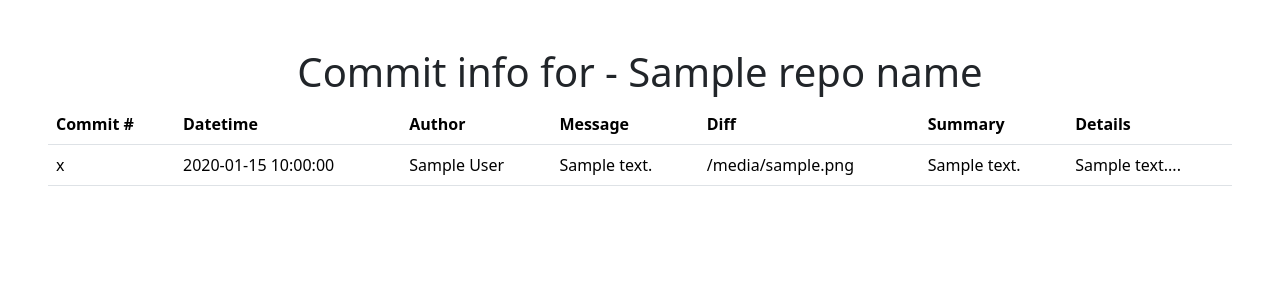
After one commit to a115/icodes-ui, a FastAPI app: template templates/repoInfo.html in a window 1280 px wide. The commit adds this page. Shown: the top 300 px of the page. Run offline with FastAPI, Linux system fonts and the light colour scheme; the template is opened without the code that fills it: most values are stand-ins (such as "Sample title", 1, 10 or a date in 2020).

Commit message:
setup endpoints, home screen, table for commit details, ruff etc.

```diff
--- a/api_endpoints.py
+++ b/api_endpoints.py
@@ -1,17 +1,15 @@
-from fastapi import FastAPI, Request, Depends
 from fastapi.middleware.cors import CORSMiddleware
 from fastapi.responses import HTMLResponse
 from fastapi.staticfiles import StaticFiles
 from fastapi.templating import Jinja2Templates
-from icds.data import get_repo_by_name
-from icds import models
-from sqlmodel import Session
+from datetime import datetime
+from fastapi import FastAPI, Request
+
 
 app = FastAPI(
     title="FastAPI with Jinja2 Templates",
     description="This is a simple example of FastAPI with Jinja2 templates",
     version="0.1.0",
-
 )
 
 # Add CORS middleware
@@ -38,26 +36,106 @@ templates = Jinja2Templates(directory="templates")
 
 @app.get("/", response_class=HTMLResponse)
 async def read_item(request: Request):
-    return templates.TemplateResponse(
-        request=request, name="home.html", context={}
-    )
+    return templates.TemplateResponse(request=request, name="home.html", context={})
 
 
-@app.get("/get-repo/{repo_name}")
-async def get_repos(repo_name: str, db: Session = Depends(models.get_db)):  # extract db out of the request
-    res = get_repo_by_name(db, repo_name)
-    if res:
-        return {
-            "repo_name": res.name,
-            "repo_path": res.path,
-            "remote_url": res.remote_url,
-        }
-    return {"message": "Repo not found"}
+@app.get("/get-repos")
+async def get_repos():
+    return [
+        {
+            "id": "some_id",
+            "name": "some_name",
+            "path": "some/path/to/repo",
+            "remote_url": "some_remote_url",
+            "description": "some_description",
+        },
+        {
+            "id": "some_id_1",
+            "name": "some_name_1",
+            "path": "some/path/to/repo_1",
+            "remote_url": "some_remote_url_1",
+            "description": "some_description_1",
+        },
+    ]
 
 
-@app.get("/another-task", response_class=HTMLResponse)
+@app.get("/show-more-info/{repo_id}", response_class=HTMLResponse)
 async def get_another_page(request: Request):
-    # data.get_repo_name_by_id()
+    # logic to get more info about the repo
+    sample_commit_details_for_repo = [
+        {
+            "id": "some_commit_id",
+            "repo_id": "some_repo_id",
+            "hash": "1c1afa26098f1252018dc15ef7a0af09c6195a43",
+            "datetime": datetime.now(),
+            "author": "John Smith",
+            "commit_message": "Makes OPENAI_API_KEY required",
+            "file_stats": """M README.md
+M icds/settings.py
+M pyproject.toml""",  # could be very long string
+            "summary": "Makes OPENAI_API_KEY required",  # very long string
+            "details": """
+Key changes in the commit:
+1. Updated the README.md file to include instructions on setting environment variables for the OpenAI API key and the default model to be used.
+2. Modified the icodes/settings.py file to remove the default empty value for OPENAI_API_KEY.
+3. Updated the version number in the pyproject.toml file from "0.1.1" to "0.1.3".
+
+Inference of intent:
+1. The changes indicate a focus on enhancing the installation and configuration process for the iCODES application, specifically related to setting up the OpenAI API key and specifying the default GPT model to use.
+2. By removing the default empty value for OPENAI_API_KEY in the settings file, the intention seems to enforce the requirement of users providing their API key, emphasizing the necessity for this configuration.
+3. Updating the version number in pyproject.toml suggests that new features or improvements have been made to the application since the previous version "0.1.1", signalling a progression in the development of the tool.
+
+Overall, the intent behind the changes appears to be improving user experience, ensuring proper configuration, and advancing the functionality of the iCODES application.
+""",  # very long string
+        },
+        {
+            "id": "some_commit_id_1",
+            "repo_id": "some_repo_id_1",
+            "hash": "8f716eeb2490904ac148f49720ddbef080562c69",
+            "datetime": datetime.now(),
+            "author": "Jane Doe",
+            "commit_message": "Feat/staged commit message suggestions (#14)",
+            "file_stats": """
+M README.md
+M icds/git_helpers.py
+M icodes.py
+""",  # could be very long string
+            "summary": "Feat/staged commit message suggestions (#14)",  # very long string
+            "details": """
+Key Changes:
+1. Modified README.md:
+   - Updated instances of "analyze" to "analyse" for consistency.
+   - Changed "analyze" to "analyse" for clarity in describing what iCODES does.
+   - Added a section for suggesting a commit message based on currently staged changes.
+
+2. Modified icds/git_helpers.py:
+   - Added `format_change_diff`, `format_change_str`, and `get_staged_changes` functions for better organization and readability.
+   - Refactored `extract_commit_info` to use `format_change_diff` for improved output formatting.
+   - Added `CHANGE_TYPES` dictionary for mapping change types.
+   - Added `should_ignore_change` function for determining if a change should be ignored.
+   - Implemented handling of ignored changes based on filenames.
+   - Updated the output format to include change types in a more descriptive manner.
+
+3. Modified icodes.py:
+   - Added `get_staged_changes` function for retrieving formatted staged changes.
+   - Updated `inspect_repo` and `build_index` commands to use type hints and provide user-friendly help messages.
+   - Added a new `suggest_commit_message` command to suggest a commit message based on staged changes.
+   - Utilized `get_staged_changes` and `analyse_commit` functions to suggest a commit message and display analysis.
+
+Intent behind the Changes:
+1. The intent was to standardize the language in the README and improve clarity for users by using "analyse" consistently. Additionally, the addition of the section for suggesting a commit message aims to enhance workflow efficiency by providing a convenient feature for users.
+
+2. The changes in `git_helpers.py` suggest a focus on improving code readability, maintainability, and extensibility. By introducing new functions and enhancing existing ones, the code becomes more modular, making it easier to manage different aspects of change handling.
+
+3. The modifications in `icodes.py` reflect a desire to enhance user experience by adding functionality to suggest commit messages based on staged changes. This feature aims to streamline the commit process and provide users with helpful insights into their changes before creating a commit. Additionally, the updates to command signatures and help messages aim to improve usability and clarity for users interacting with the CLI tool.
+""",  # very long string
+        },
+    ]
     return templates.TemplateResponse(
-        request=request, name="anotherPage.html", context={}
+        request=request,
+        name="repoInfo.html",
+        context={
+            "repo_name": "some_repo_name",
+            "commits": sample_commit_details_for_repo,
+        },
     )
--- a/pyproject.toml
+++ b/pyproject.toml
@@ -12,6 +12,7 @@ fastapi = "^0.110.1"
 jinja2 = "^3.1.3"
 uvicorn = "^0.29.0"
 icodes = "^0.1.3"
+ruff = "^0.4.1"
 
 
 [build-system]
--- a/run.py
+++ b/run.py
@@ -1,4 +1,4 @@
+import uvicorn
 
-import uvicorn
 if __name__ == "__main__":
     uvicorn.run("api_endpoints:app", reload=True, reload_dirs=["."])
--- a/templates/base.html
+++ b/templates/base.html
@@ -1,17 +1,25 @@
-<!doctype html>
+<!DOCTYPE html>
 <html lang="en">
   <head>
     {% block head %}
-        <link href="https://cdn.jsdelivr.net/npm/bootstrap@5.0.2/dist/css/bootstrap.min.css" rel="stylesheet"
-              integrity="sha384-EVSTQN3/azprG1Anm3QDgpJLIm9Nao0Yz1ztcQTwFspd3yD65VohhpuuCOmLASjC"
-              crossorigin="anonymous">
-        <link href="{{ url_for('static', path='/styles.css') }}" rel="stylesheet"/>
+
+    <link
+      href="https://cdn.jsdelivr.net/npm/bootstrap@5.3.3/dist/css/bootstrap.min.css"
+      rel="stylesheet"
+      integrity="sha384-QWTKZyjpPEjISv5WaRU9OFeRpok6YctnYmDr5pNlyT2bRjXh0JMhjY6hW+ALEwIH"
+      crossorigin="anonymous"
+    />
+    <link href="{{ url_for('static', path='/styles.css') }}" rel="stylesheet" />
 
     <title>{% block title %}{% endblock %}</title>
     {% endblock %}
   </head>
   <body>
     <div id="content">{% block content %}{% endblock %}</div>
-
+    <script
+      src="https://cdn.jsdelivr.net/npm/bootstrap@5.3.3/dist/js/bootstrap.bundle.min.js"
+      integrity="sha384-YvpcrYf0tY3lHB60NNkmXc5s9fDVZLESaAA55NDzOxhy9GkcIdslK1eN7N6jIeHz"
+      crossorigin="anonymous"
+    ></script>
   </body>
 </html>
--- /dev/null
+++ b/templates/repoInfo.html
@@ -0,0 +1,44 @@
+{% extends "base.html" %} {% block title %} Another page {% endblock %} {% block
+content %}
+<body>
+  <div class="d-flex flex-column align-items-center m-5">
+    <h1>Commit info for - {{repo_name}}</h1>
+    <table class="table">
+      <tr>
+        <th>Commit #</th>
+        <th>Datetime</th>
+        <th>Author</th>
+        <th>Message</th>
+        <th>Diff</th>
+        <th>Summary</th>
+        <th>Details</th>
+      </tr>
+      {% for commit in commits %}
+      <tr>
+        <td>{{commit.hash}}</td>
+        <td>{{commit.datetime}}</td>
+        <td>{{commit.author}}</td>
+        <td>{{commit.commit_message}}</td>
+        <td>{{commit.file_stats}}</td>
+        <td>{{commit.summary}}</td>
+        <td>
+          <p
+            class="mb-0"
+            data-bs-toggle="collapse"
+            href="#collapse{{loop.index}}"
+            role="button"
+            aria-expanded="false"
+            aria-controls="collapse{{loop.index}}"
+          >
+            {{commit.details[:100]}}...
+          </p>
+          <div class="collapse" id="collapse{{loop.index}}">
+            <div class="card card-body">{{commit.details}}</div>
+          </div>
+        </td>
+      </tr>
+      {% endfor %}
+    </table>
+  </div>
+</body>
+{% endblock %}
```
Also changed, not shown: templates/anotherPage.html (deleted, +0 -9 lines), templates/home.html (+30 -13 lines), 2 other files. Lines whose indentation alone changed are shown as unchanged.
